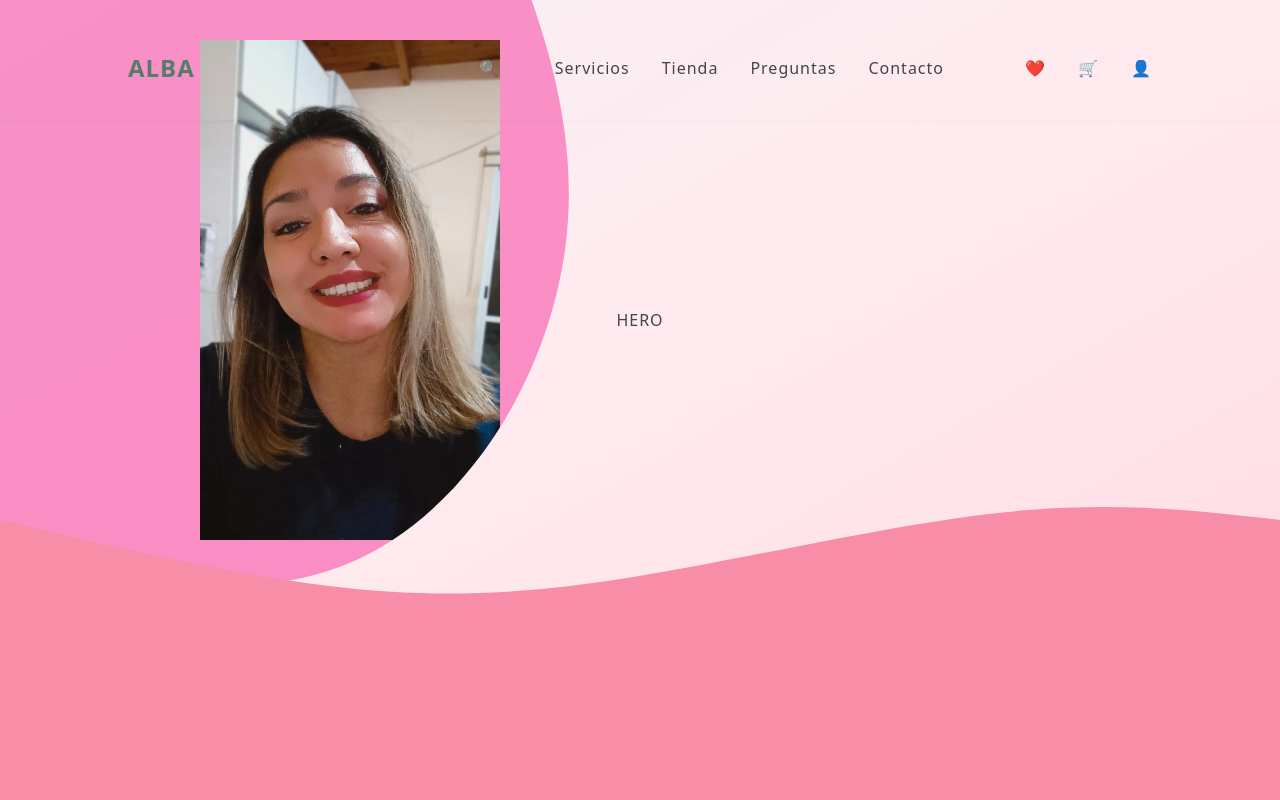
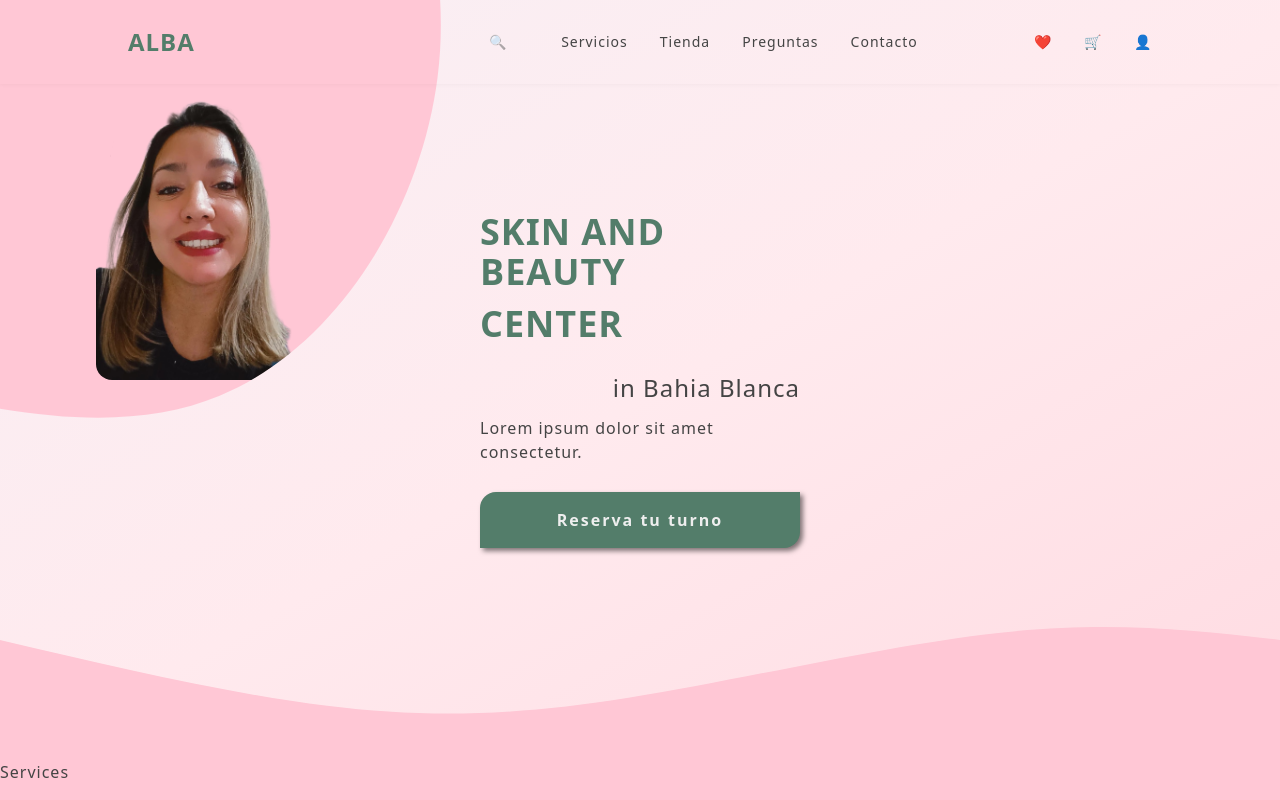
Before and after one commit to jonatanjmissora/nextjs-alba, a Next.js app: page / in a window 1280 px wide. Shown: the top 800 px of the page. Built offline with nearby package versions, Linux system fonts and the light colour scheme.

Commit message:
mejorando el home

```diff
--- /dev/null
+++ b/app/_components/Home/page.tsx
@@ -0,0 +1,30 @@
+
+export default function Home() {
+  return (
+    <>
+        <div className="absolute top-0 left-0 -z-10 bg-[var(--primary-pink)] img-mask" id="mask">
+          {/** biome-ignore lint/performance/noImgElement: <explanation> */}
+            <img src="./avatar-alba.png" alt="" className="w-[200px] h-[300px] 2xl:w-[300px] 2xl:h-[500px] translate-x-24 translate-y-20 2xl:translate-x-50 2xl:translate-y-10 rounded-2xl"/>
+        </div>
+
+        <svg width="0" height="0">
+            <title>avatar-blop</title>
+            <defs>
+            <mask id="myMask">
+            <path className="translate-x-0 -translate-y-10 2xl:translate-x-32 2xl:-translate-y-32" d="M319.8 -318.7C403.9 -149.5 454.5 -17.1 437.6 117.1C420.7 251.3 336.4 387.4 219.7 435.8C103 484.1 -46.1 444.8 -233.9 390.8C-421.7 336.8 -648.1 268.2 -691.5 140.1C-734.9 11.9 -595.4 -175.8 -449.6 -359.1C-303.9 -542.3 -151.9 -721.2 -17.1 -707.6C117.8 -693.9 235.6 -487.9 319.8 -318.7" fill="white"></path>
+            </mask>
+            </defs>
+        </svg>
+
+        <div className="w-1/4 flex flex-col gap-3">
+            <span className="text-4xl font-semibold text-[var(--primary-green)]">SKIN AND BEAUTY</span>
+            <span className="text-4xl font-semibold text-[var(--primary-green)]">CENTER</span>
+            <span className="text-2xl text-right mt-4">in Bahia Blanca</span>
+            <p>Lorem ipsum dolor sit amet consectetur.</p>
+            <button className="cta-button">Reserva tu turno</button>
+        </div>
+
+      </>
+
+  )
+}
--- /dev/null
+++ b/app/_components/Services/page.tsx
@@ -0,0 +1,9 @@
+
+export default function page() {
+  return (
+    <>
+      <svg width="100%" height="100%" id="svg" viewBox="0 0 1440 390" className="absolute -top-[60%] left-0 -z-10"><title>services-waves</title><path d="M 0,400 L 0,150 C 127.67857142857142,180.07142857142856 255.35714285714283,210.14285714285714 368,224 C 480.64285714285717,237.85714285714286 578.2500000000001,235.49999999999997 707,215 C 835.7499999999999,194.50000000000003 995.6428571428571,155.85714285714286 1123,142 C 1250.357142857143,128.14285714285714 1345.1785714285716,139.07142857142856 1440,150 L 1440,400 L 0,400 Z" stroke="none" strokeWidth="0" fill="var(--primary-pink)" fillOpacity="1"></path></svg>
+      <span>Services</span>
+    </>
+  )
+}
--- a/app/_components/header.tsx
+++ b/app/_components/header.tsx
@@ -3,7 +3,7 @@ import Link from "next/link";
 export default function Header() {
   return (
     <header className="w-full h-full flex justify-between items-center">
-      <a href="#" className="text-2xl font-semibold text-[var(--primary-green)]">
+      <a href="#home" className="text-2xl font-semibold text-[var(--primary-green)]">
         ALBA
       </a>
 
--- a/app/globals.css
+++ b/app/globals.css
@@ -8,6 +8,7 @@
   --background-three: #ffdae1;
   --background-green: #8ab8a8;
   --blob-color: #f2eae1;
+  --primary-pink: #ffc7d5;
   --foreground-green: #385347;
   --primary-green: #537d6a;
   --secondary-green: #8ab8a8;
@@ -44,5 +45,22 @@ body {
   mask-image: url(#myMask);
   width: 600px;
   height: 600px;
+}
 
+.cta-button {
+  background-color:var(--primary-green);
+  color: #eee;
+  font-weight: bold;
+  padding: 1rem 2rem;
+  border-radius: 1rem 0;
+  letter-spacing: 2px;
+  margin-top: 1rem;
+  cursor: pointer;
+  transition: all 0.3s ease-in-out;
+  box-shadow: 3px 3px 5px 0 rgba(0, 0, 0, 0.5);
 }
+
+.cta-button:hover {
+  background-color: var(--secondary-green);
+  transform: translate(-5px, -5px);
+}
--- a/app/page.tsx
+++ b/app/page.tsx
@@ -1,33 +1,21 @@
 import Footer from "./_components/footer";
 import Header from "./_components/header";
+import Home from "./_components/Home/page";
+import Services from "./_components/Services/page";
 
-export default function Home() {
+export default function Page() {
   return (
     <main className="w-full">
-      <div className="w-full fixed top-0 left-0 right-0 z-50 p-8 pt-12 px-32 shadow-[0_0_5px_0_rgba(0,0,0,0.05)]">
+      <div className="w-full fixed top-0 left-0 right-0 z-50 p-6 2xl:p-8 text-sm 2xl:text-base 2xl:pt-12 px-32 shadow-[0_0_5px_0_rgba(0,0,0,0.05)]">
         <Header />
       </div>
 
-      <section className="w-full min-h-[80dvh] flex justify-center items-center relative">
-
-        <div className="absolute top-0 left-0 bg-pink-500/50 img-mask" id="mask">
-          <img src="./alba.jpg" alt="" className="w-[300px] h-[500px] translate-x-50 translate-y-10"/>
-        </div>
-        <svg width="0" height="0">
-          <defs>
-            <mask id="myMask">
-            <path className="translate-x-32 translate-y-32" d="M319.8 -318.7C403.9 -149.5 454.5 -17.1 437.6 117.1C420.7 251.3 336.4 387.4 219.7 435.8C103 484.1 -46.1 444.8 -233.9 390.8C-421.7 336.8 -648.1 268.2 -691.5 140.1C-734.9 11.9 -595.4 -175.8 -449.6 -359.1C-303.9 -542.3 -151.9 -721.2 -17.1 -707.6C117.8 -693.9 235.6 -487.9 319.8 -318.7" fill="white"></path>
-            </mask>
-          </defs>
-        </svg>
-
-        HERO
-
+      <section id="home" className="w-full min-h-[95dvh] 2xl:min-h-[80dvh] flex justify-center items-center relative">
+        <Home />
       </section>
 
-      <section className="w-full min-h-screen bg-[#f78da7] relative">
-        {/* TRANSITION TO NEXT section */}
-      <svg width="100%" height="100%" id="svg" viewBox="0 0 1440 390" xmlns="http://www.w3.org/2000/svg" className="absolute -top-[60%] left-0"><path d="M 0,400 L 0,150 C 127.67857142857142,180.07142857142856 255.35714285714283,210.14285714285714 368,224 C 480.64285714285717,237.85714285714286 578.2500000000001,235.49999999999997 707,215 C 835.7499999999999,194.50000000000003 995.6428571428571,155.85714285714286 1123,142 C 1250.357142857143,128.14285714285714 1345.1785714285716,139.07142857142856 1440,150 L 1440,400 L 0,400 Z" stroke="none" strokeWidth="0" fill="#f78da7" fillOpacity="1" className="transition-all duration-300 ease-in-out delay-150 path-0"></path></svg>
+      <section id="services" className="w-full min-h-screen bg-[var(--primary-pink)] relative">
+        <Services />
       </section>
 
       <div className="w-full py-20 px-32 bg-[var(--background-green)]">
```
Also changed, not shown: public/avatar-alba.png (added).
